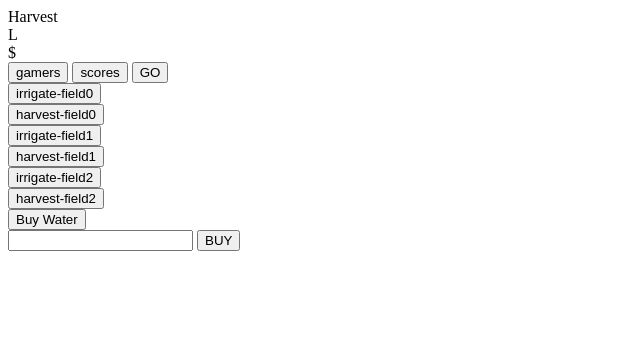
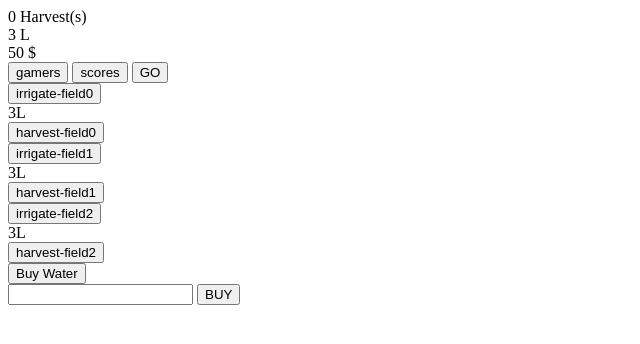
Before and after one commit to Pochwar/dryfield, a website: page index.html in a window 1280 px wide. Shown: the whole page, without its empty margins (0-640 px from the left). Drawn offline with nearby package versions, Linux system fonts and the light colour scheme.

Commit message:
add player to view

```diff
--- a/app.js
+++ b/app.js
@@ -10,6 +10,6 @@ var field1 = new Field('field1', CONF.field.initialWaterReserve);
 var field2 = new Field('field2', CONF.field.initialWaterReserve);
 var fields = [field0, field1, field2];
 
-var view = new GameView(fields);
+var view = new GameView(player, fields);
 // create controller
 var gameCtrl = new GameController(view, player, fields);
--- a/controllers/GameController.js
+++ b/controllers/GameController.js
@@ -106,20 +106,6 @@ GameController.prototype.runGame = function(){
 
 // irrigate field
 GameController.prototype.irrigate = function(data){
-
-    // index
-    var id = data.field;
-
-    // check index
-    if( !this.isFieldIndexValid(id) ) {
-        return;
-    }
-
-    // get water
-    var water = this._fields[id].waterReserve;
-
-    this._fields[id].setWaterReserve( water + CONF.game.irrigationAmount);
-
 }
 
 // harvest field
--- a/index.html
+++ b/index.html
@@ -33,13 +33,13 @@
 
 		<div id="field1">
 			<button id="irrigate-field1">irrigate-field1</button>
-			<div id="fieldVue1"></div>
+			<div id="field1-value"></div>
 			<button id="harvest-field1">harvest-field1</button>
 		</div>
 
 		<div id="field2">
 			<button id="irrigate-field2">irrigate-field2</button>
-			<div id="fieldVue2"></div>
+			<div id="field2-value"></div>
 			<button id="harvest-field2">harvest-field2</button>
 		</div>
 
--- a/views/GameView.js
+++ b/views/GameView.js
@@ -1,106 +1,72 @@
-
-//GameView-----------+
-
-function GameView(fields) {
-
+//GameView
+function GameView(player, fields) {
 	EventEmitter.call(this);
 
+	this.player = player;
 	this.fields = fields;
-
+	this.init();
 	this.bindEvents();
-
-
 }
 
 GameView.prototype = Object.create(EventEmitter.prototype);
 GameView.prototype.constructor = GameView;
 
+GameView.prototype.init = function() {
+    $('#harvest').text(this.player.nbHarvest + ' Harvest(s)');
+    $('#litres').text(this.player.water + ' L');
+    $('#money').text(this.player.money + ' $');
 
-
+    this.fields.forEach((function(field) {
+        $('#' + field.number + "-value").text(field.waterReserve + "L");
+    }).bind(this));
+}
 
 GameView.prototype.bindEvents = function() {
-
 	this.fields.forEach((function(field) {
-
-		console.log(field.number);
-
 		$('#irrigate-' + field.number).click(this.irrigate.bind(this, field));
 		$('#harvest-' + field.number).click(this.harvest.bind(this, field));
-
 	}).bind(this));
-
 
 	$('#waterDisplay').click(this.buyWater, this.pause);
 
 	$('#go').click((function(ev) {
 		var el = ev.target;
-
 		if ($(el).hasClass('pause')) {
-
 			this.emit('start');
-
 			$(el).addClass('start');
-
 			$(el).removeClass('pause');
-
 			$(el).text('PAUSE');
-
 		}else{
-
 			this.emit('pause');
-
 			$(el).addClass('pause');
-
 			$(el).removeClass('start');
-
 			$(el).text('GO');
 		}
-
 	}).bind(this));
-
-
-
 }
 
-
-
-
 GameView.prototype.start = function() {
-
-	console.log('start');
 	this.emit('start', {});
-
 }
 
-
 GameView.prototype.pause = function() {
-
-	console.log('pause');
 	this.emit('pause', {});
 }
 
 GameView.prototype.irrigate = function(field) {
+	console.log(field)
+	this.emit('irrigate', {
+		field: field.number,
+		waterReserve: field.waterReserve
+	});
+}
 
-
-	this.emit('irrigate', {
-
+GameView.prototype.harvest = function(field) {
+	this.emit('harvest', {
 		field: field.number
 	});
-
-}
-
-
-GameView.prototype.harvest = function(field) {
-
-
-	this.emit('harvest', {
-
-		field: field.number
-	});
-
 }
 
 GameView.prototype.buyWater = function() {
-
 	console.log('buyWater');
 }
```
